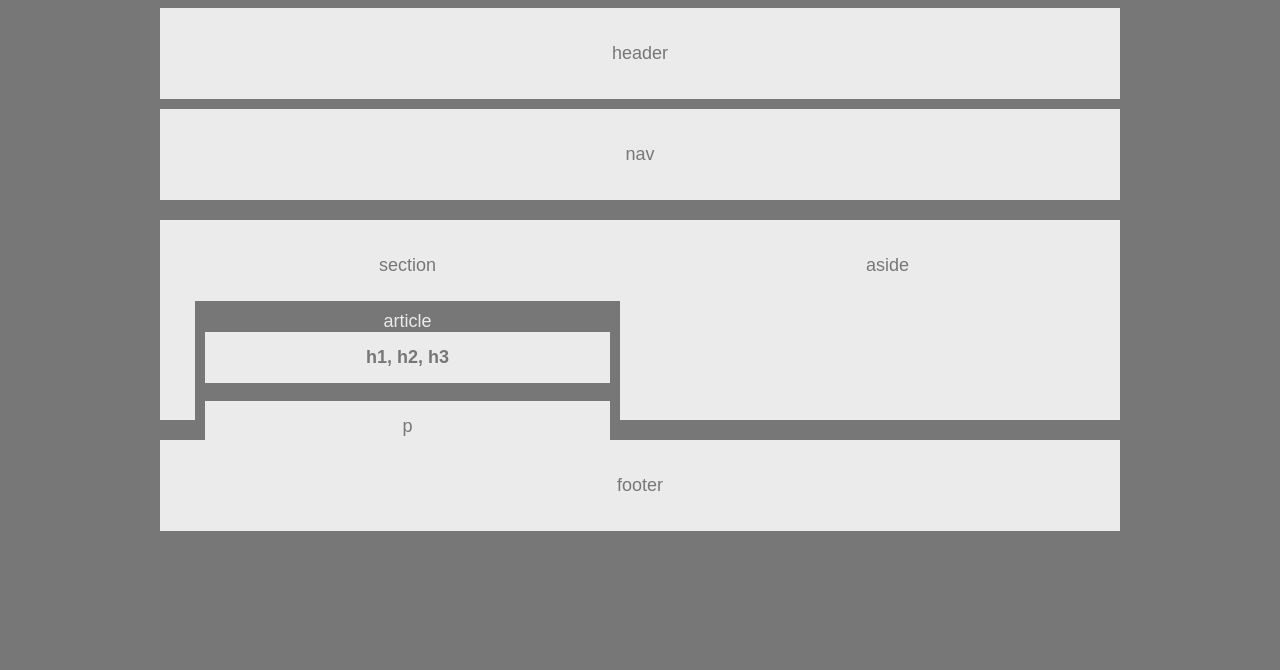
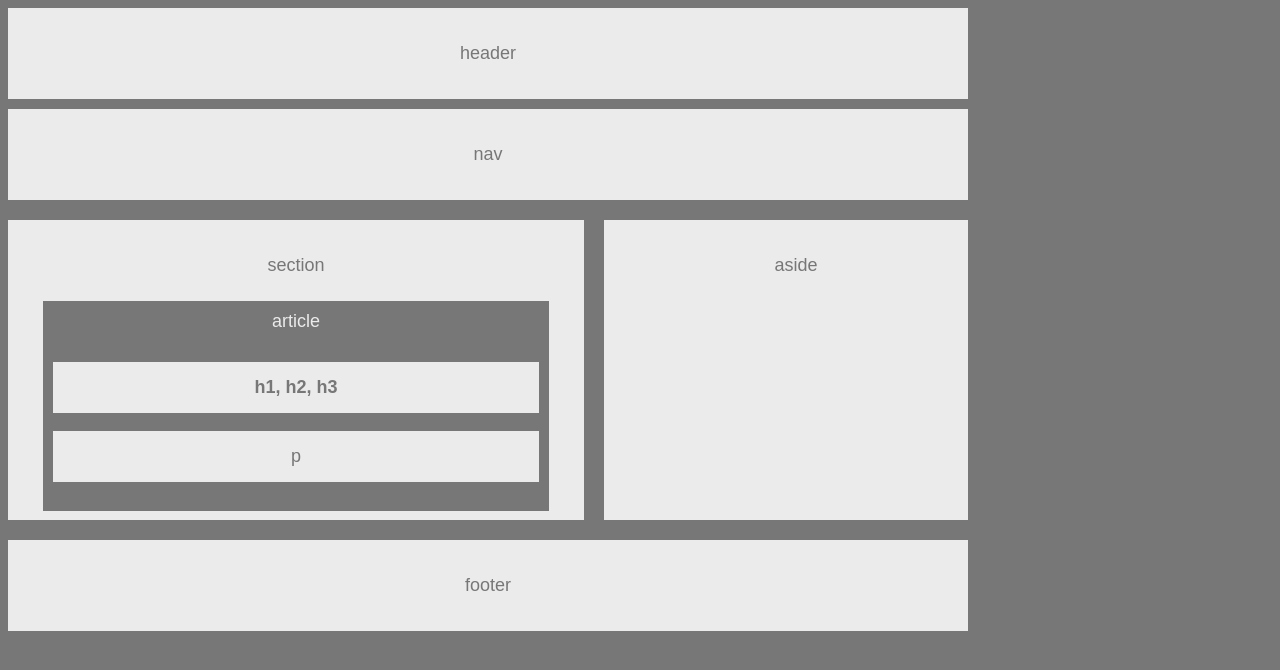
Before and after one commit to mollyclaire/HW-Wireframe, a plain HTML site: page index.html in a window 1280 px wide. Drawn offline with Linux system fonts and the light colour scheme.

Commit message:
I moved the styles over to acss file and removed it from the html.

```diff
--- a/index.html
+++ b/index.html
@@ -4,97 +4,19 @@
     <meta charset="UTF-8">
     <meta name="viewport" content="width=device-width, initial-scale=1.0">
     <meta http-equiv="X-UA-Compatible" content="ie=edge">
-    <title>HW-Wireframe</title>
-    <link rel="stylesheets" type="text/css" href="style.css">
-
-    <style>
-    * {
-        box-sizing: border-box;
-        text-align: center;
-}
-        body {
-            font-family: Arial, 'Helvetica Neue', Helvetica, sans-serif;
-            color: #777;
-            background-color: #777;
-            width: 960px;
-            font-size: 18px;
-            margin-left: auto;
-            margin-right: auto;
-        }
-
-        header {
-            background-color: #ebebeb;
-            padding: 35px;
-            margin-bottom: 10px;
-        }
-
-        nav {
-            background-color: #ebebeb;
-            padding: 35px;
-            margin-bottom: 20px;
-        }
-
-        section {
-            background-color: #ebebeb;
-            width: 495px;
-            float: left;
-            height: 200px;
-            margin-bottom: 20px;
-            padding: 35px;
-        }
-
-        aside {
-            background-color: #ebebeb;
-            width: 465px;
-            float: left;
-            height: 200px;
-            margin-bottom: 20px;
-            padding: 35px;
-        }
-
-        footer {
-            background-color: #ebebeb;
-            clear: both;
-            padding: 35px;
-        }
-
-        article {
-            background-color: #777;
-            color: #ebebeb;
-            height: 133px;
-            padding: 10px;
-            margin-top: 25px;
-        }
-
-        div {
-            background-color: #ebebeb;
-            color: #777;
-            padding: 15px;
-        }
-
-        p {
-            background-color: #ebebeb;
-            color: #777;
-            padding: 15px;
-        }
-
-        .clearfix::after {
-            content: "";
-            clear: both;
-            display: table;
-        }
-
-    </style>
+    <title>Document</title>
+    <link rel="stylesheet" href="style.css">
 </head>
 <body>
+
         <header>header</header>
 
         <nav>nav</nav>
-
+    <!-- Add container class if using style2.css -->
         <section class="clearfix">
             section
 
-        <article>
+            <article class="clearfix">
                 article
                     <div><strong>h1, h2, h3</strong></div>
                     <p>p</p>
@@ -105,6 +27,7 @@
         <aside>aside</aside>
 
         <footer>footer</footer>
+    <!-- </div> -->
 
 </body>
 </html>
--- a/style.css
+++ b/style.css
@@ -1,10 +1,81 @@
+* {
+    box-sizing: border-box;
+    text-align: center;
+}
 body {
     font-family: Arial, 'Helvetica Neue', Helvetica, sans-serif;
+    color: #777;
     background-color: #777;
     width: 960px;
     font-size: 18px;
+    /* margin-left: auto;
+    margin-right: auto; */
 }
 
+
 header {
-    color: blue;
+    background-color: #ebebeb;
+    padding: 35px;
+    margin-bottom: 10px;
 }
+
+nav {
+    background-color: #ebebeb;
+    padding: 35px;
+    margin-bottom: 20px;
+}
+
+section {
+    background-color: #ebebeb;
+    /* width: 495px; */
+    width: 60%;
+    float: left;
+    height: 300px;
+    margin-bottom: 20px;
+    padding: 35px;
+}
+
+aside {
+    background-color: #ebebeb;
+    /* width: 465px; */
+    width: 40%;
+    float: left;
+    height: 300px;
+    margin-bottom: 20px;
+    padding: 35px 0 0 20px;
+    border-left: 20px solid #777;
+}
+
+footer {
+    background-color: #ebebeb;
+    clear: both;
+    padding: 35px;
+}
+
+article {
+    background-color: #777;
+    color: #ebebeb;
+    height: 210px;
+
+    padding: 10px;
+    margin-top: 25px;
+}
+
+div {
+    background-color: #ebebeb;
+    color: #777;
+    padding: 15px;
+    margin-top: 30px;
+}
+
+p {
+    background-color: #ebebeb;
+    color: #777;
+    padding: 15px;
+}
+
+.clearfix::after {
+    content: "";
+    clear: both;
+    display: block;
+}
```
Also changed, not shown: style2.css (added). Lines whose indentation alone changed are shown as unchanged.
